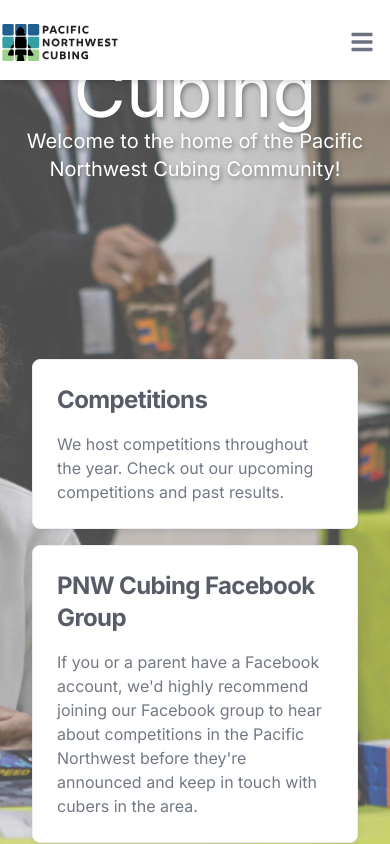
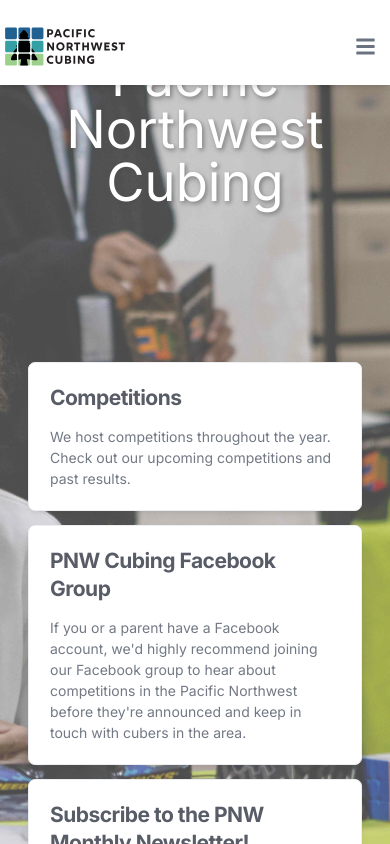
Before and after one commit to coder13/pnwcubing.com, a Next.js app: page / in a window 390 px wide. Built offline with nearby package versions, Linux system fonts and the light colour scheme.

Commit message:
UI updates

```diff
--- a/src/app/competitions/page.tsx
+++ b/src/app/competitions/page.tsx
@@ -19,12 +19,14 @@
     );
 }
 
+export const revalidate = 60; // revalidate api every 60 seconds
+
 export default async function Delegates() {
   const competitions = await getCompetitions();
 
   return (
     <main className="flex justify-center flex-1 py-2 h-full">
-      <div className="flex flex-col w-full md:w-2/3 p-4 space-y-2">
+      <div className="flex flex-col w-full max-w-screen-md p-4 space-y-2">
         <h1 className="text-4xl">Upcoming Competitions</h1>
         <p>
           The PNW has competitions all across Washington, Oregon, Alaska, BC,
@@ -33,7 +35,9 @@
         <p>
           All competitions are open to all competitors of all ages and
           experiences. If registration has closed for a competition, you might
-          be able to still visit it if the competition allows.
+          be able to still visit it if the competition allows. Check on the
+          competition&apos;s website for more information on if spectators are
+          allowed.
         </p>
         <br />
         <div className="flex flex-col w-full space-y-4 pb-12">
--- a/src/app/delegates/page.tsx
+++ b/src/app/delegates/page.tsx
@@ -27,7 +27,7 @@
 
   return (
     <main className="flex justify-center flex-1 h-full">
-      <div className="flex flex-col w-full md:w-2/3 p-4">
+      <div className="flex flex-col w-full max-w-screen-md p-4">
         <h2 className="text-4xl">Delegates</h2>
         <br />
         <div className="space-y-1">
--- a/src/app/for-parents/page.tsx
+++ b/src/app/for-parents/page.tsx
@@ -3,12 +3,12 @@
 export default function Delegates() {
   return (
     <main className="flex justify-center flex-1">
-      <div className="flex flex-col w-full md:w-2/3 px-4 space-y-4 py-4 leading-8">
+      <div className="flex flex-col w-full max-w-screen-md p-4 space-y-4">
         <div>
           <h1 className="text-4xl">For Parents</h1>
           <p>Everything on this page was written by parents, for parents</p>
         </div>
-        <div>
+        <div className="leading-7">
           <p>
             My name is Joylyn Davis and my oldest son, Ethan, has been going to
             speedcubing competitions for about 3 years now. We have been to over
@@ -26,40 +26,46 @@
             given to our family.
           </p>
         </div>
-        <div className="">
+        <div className="space-y-4 ">
           <h2 className="text-2xl font-semibold">Parent FAQ</h2>
+          <div>
             <p>
-            <b>Q</b>: My kid&apos;s times are not that great, should we go to a
-            competition?
+              <b>Q</b>: My kid&apos;s times are not that great, should we go to
+              a competition?
             </p>
             <p>
               <b>A</b>: Yes. A big part of the comps is the social aspect that
-            takes place in between their competing. That is when they learn new
-            techniques and hear about different types of cubes and make friends.
+              takes place in between their competing. That is when they learn
+              new techniques and hear about different types of cubes and make
+              friends.
             </p>
+          </div>
+          <div>
             <p>
               <b>Q</b>: My kid is really not social and super introverted. I am
               worried there will be way too many people and they will hate it.
             </p>
             <p>
-            <b>A</b>: A good 90% of the other people (parents included) at that
-            comps will also be introverted and not fond of social situations.
-            That all changes when they come together to talk about cubes and
-            cubing.
+              <b>A</b>: A good 90% of the other people (parents included) at
+              that comps will also be introverted and not fond of social
+              situations. That all changes when they come together to talk about
+              cubes and cubing.
             </p>
-
+          </div>
+          <div>
             <p>
               <b>Q</b>: Why does my kid want to get to the competition so early?
             </p>
             <p>
-            <b>A</b>: It may be that they are just super excited. It may also be
-            so that they can get a spot at a table so that they can practice
-            before they compete. As a parent you and other spectators should try
-            to leave the table spots for the competitors. At every competition
-            there are chairs for spectators and that is the best place for you
-            to sit.
+              <b>A</b>: It may be that they are just super excited. It may also
+              be so that they can get a spot at a table so that they can
+              practice before they compete. As a parent you and other spectators
+              should try to leave the table spots for the competitors. At every
+              competition there are chairs for spectators and that is the best
+              place for you to sit.
             </p>
-
+          </div>
+          <div>
             <p>
               <b>Q</b>: Can I drop my kid off at the competition and come back
               later?
@@ -67,70 +73,81 @@
             <p>
               <b>A</b>: The delegate and organizer(s) are not responsible for
               keeping track of minors during the competition. I would say if you
-            drove with your kid then you should stay with them. Yes, you can run
-            out for a short time and come back. A competitor can be disqualified
-            and asked to leave the venue for bad behavior. This can also lead to
-            the competitor being banned from competing for a period of time.
+              drove with your kid then you should stay with them. Yes, you can
+              run out for a short time and come back. A competitor can be
+              disqualified and asked to leave the venue for bad behavior. This
+              can also lead to the competitor being banned from competing for a
+              period of time.
             </p>
+          </div>
+          <div>
             <p>
               <b>Q</b>: Who is in charge of a competition?
             </p>
             <p>
-            <b>A</b>: There is always at least one WCA (World Cube Association)
-            delegate present. They make final decisions on things like +2 or if
-            someone gets an additional solve. They are also the ones who pass on
-            the official results to the WCA so that stats and records are
-            official. There is also an organizer. At times the delegate and
-            organizer is the same person. Both will have a lot of information
-            about the event and are a great resource. If you would like to
-            familiarize yourself with the local delegates, you can do so on the{" "}
+              <b>A</b>: There is always at least one WCA (World Cube
+              Association) delegate present. They make final decisions on things
+              like +2 or if someone gets an additional solve. They are also the
+              ones who pass on the official results to the WCA so that stats and
+              records are official. There is also an organizer. At times the
+              delegate and organizer is the same person. Both will have a lot of
+              information about the event and are a great resource. If you would
+              like to familiarize yourself with the local delegates, you can do
+              so on the{" "}
               <Link href="/delegates" className="underline">
                 Delegates
               </Link>{" "}
               tab!
             </p>
+          </div>
 
+          <div>
             <p>
               <b>Q</b>: How can I help at a comp when I don&apos;t know how to
               solve a cube?
             </p>
             <p>
-            <b>A</b>: There are a couple of different ways that anyone can help.
-            The first is to go up and help judge. During the first rounds there
-            are competitors assigned to help and judge but later rounds do not
-            have anyone assigned. This is a great way to help keep the
-            competition running on time. There is always a judging tutorial and
-            you can always ask someone to walk you through what you need to do.
-            You can also help by being a runner. This is more for those who have
-            been to a few competitions and understand the basics of what goes
-            on. There are also fewer runners needed than judges. This involves
-            taking unsolved cubes to the scrambling table, taking scrambled
-            cubes to the stations, calling competitors to a station, and taking
-            solved cubes back to the scrambling table.
+              <b>A</b>: There are a couple of different ways that anyone can
+              help. The first is to go up and help judge. During the first
+              rounds there are competitors assigned to help and judge but later
+              rounds do not have anyone assigned. This is a great way to help
+              keep the competition running on time. There is always a judging
+              tutorial and you can always ask someone to walk you through what
+              you need to do. You can also help by being a runner. This is more
+              for those who have been to a few competitions and understand the
+              basics of what goes on. There are also fewer runners needed than
+              judges. This involves taking unsolved cubes to the scrambling
+              table, taking scrambled cubes to the stations, calling competitors
+              to a station, and taking solved cubes back to the scrambling
+              table.
             </p>
 
             <p>
               <b>Q</b>: My kid wants to be a scrambler, how do I help them?
             </p>
+          </div>
+          <div>
             <p>
               <b>A</b>: Scramblers are decided by the delegate before the
               competition begins. They are usually more experienced cubers who
               have been to several competitions and are known to be reliable and
               fast. This is something that your cuber may be asked to do at some
-            point but I would encourage them to enjoy competing and to help with
-            judging.
+              point but I would encourage them to enjoy competing and to help
+              with judging.
             </p>
 
             <p>
               <b>Q</b>: How fair are the scrambles and how does that work?
             </p>
             <p>
-            <b>A</b>: Scrambles are generated randomly from a piece of software.
-            Everyone in the same group will get the same scrambles. Also every
-            round has different scrambles so that there are no repeat scrambles
-            throughout the competition. The delegate does not even look at the
-            scrambles in advance because they also often are competing as well.
+              <b>A</b>: Scrambles are generated randomly from a piece of
+              software. Everyone in the same group will get the same scrambles.
+              Also every round has different scrambles so that there are no
+              repeat scrambles throughout the competition. The delegate does not
+              even look at the scrambles in advance because they also often are
+              competing as well.
             </p>
+          </div>
         </div>
       </div>
     </main>
--- a/src/app/globals.css
+++ b/src/app/globals.css
@@ -15,3 +15,10 @@
     --background-end-rgb: 0, 0, 0;
   }
 }
+
+html {
+  font-size: 14px;
+  @screen md {
+    font-size: 16px;
+  }
+}
--- a/src/app/page.tsx
+++ b/src/app/page.tsx
@@ -16,7 +16,7 @@
       >
         <div className="flex flex-col drop-shadow-md text-white text-center">
           <h1
-            className="text-7xl"
+            className="text-6xl md:text-7xl"
             style={{
               textShadow:
                 "2px 2px 4px rgba(0, 0, 0, 0.5)" /* Optional text shadow for better readability */,
@@ -24,15 +24,6 @@
           >
             Pacific Northwest Cubing
           </h1>
-          <p
-            className="text-xl"
-            style={{
-              textShadow:
-                "2px 2px 4px rgba(0, 0, 0, 0.5)" /* Optional text shadow for better readability */,
-            }}
-          >
-            Welcome to the home of the Pacific Northwest Cubing Community!
-          </p>
         </div>
         <LandingPageCards />
       </div>
--- a/src/components/CompetitionCard/CompetitionCard.tsx
+++ b/src/components/CompetitionCard/CompetitionCard.tsx
@@ -33,10 +33,12 @@
       target="_blank"
     >
       <p className="flex justify-between">
-        <span className="text-2xl font-bold tracking-tight text-gray-900 dark:text-white">
+        <span className="text-lg sm:text-2xl font-bold tracking-tight text-gray-900 dark:text-white">
           {name}
         </span>
-        <span className="text-lg">{formatDateRange(start_date, end_date)}</span>
+        <span className="text-base sm:text-lg">
+          {formatDateRange(start_date, end_date)}
+        </span>
       </p>
       <p className="font-normal text-gray-700 dark:text-gray-400 flex justify-between">
         <span>{city}</span>
--- a/src/components/DelegateDetails/DelegateDetails.tsx
+++ b/src/components/DelegateDetails/DelegateDetails.tsx
@@ -14,8 +14,8 @@
   const person = await getPerson(wcaId);
 
   return (
-    <div className="flex flex-col md:flex-row w-full">
-      <div className="flex flex-0 md:min-w-min flex-col items-center justify-center space-y-1 py-2">
+    <div className="flex flex-col sm:flex-row w-full">
+      <div className="flex flex-0 sm:min-w-min flex-col items-center justify-center space-y-1 py-2">
         <Image
           src={person?.avatar?.url || ""}
           alt={`Avatar for ${name}`}
@@ -24,7 +24,7 @@
           height="0"
           sizes="100vw"
           style={{ width: "100%", height: "auto" }}
-          className="min-w-[5rem] sm:max-w-[10rem] md:max-w-[15rem]"
+          className="min-w-[5rem] sm:max-w-[15rem]"
         />
         <EmailButton email={email} />
       </div>
```
Lines whose indentation alone changed are shown as unchanged.
